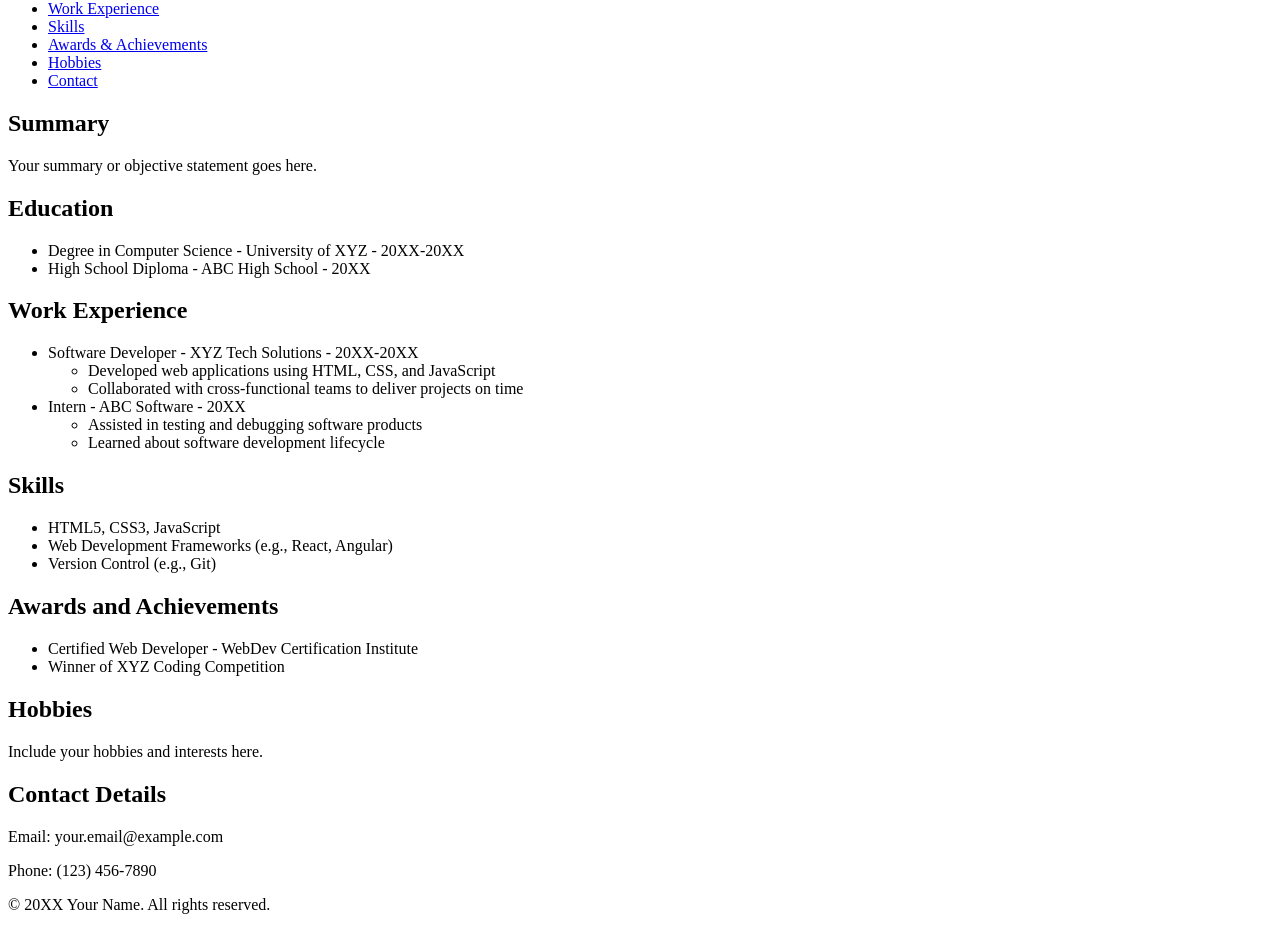
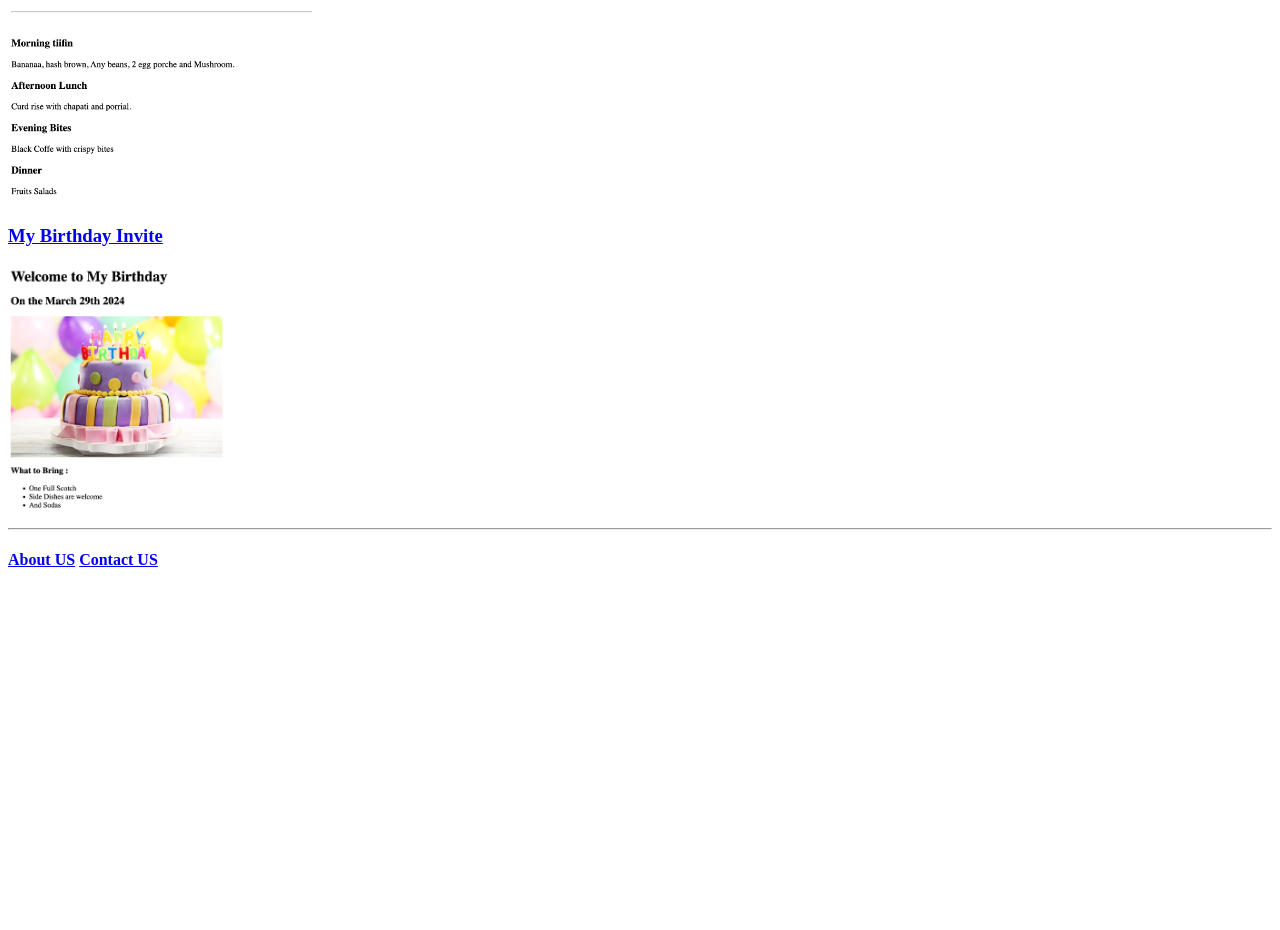
Before and after one commit to csleerayan/html-proj, a plain HTML site: page index.html in a window 1280 px wide. Shown: the part 236-1166 px from the top of the page. After the commit the page ends 826 px from the top, so only its background shows below. Drawn offline with Linux system fonts and the light colour scheme.

Commit message:
Add files via upload

```diff
--- a/index.html
+++ b/index.html
@@ -1,89 +1,36 @@
+<!-- TODO 1: Create the HTML Boilerplate -->
 <!DOCTYPE html>
-<html>
+<html lang="en">
+
 <head>
-  <title>My Resume</title>
+    <meta charset="UTF-8">
+    <meta name="viewport" content="width=device-width, initial-scale=1.0">
+    <title>My First Project</title>
 </head>
+
 <body>
-  <header>
-    <h1>Random Resume</h1>
-    <img src="https://picsum.photos/100" alt="Random Image">
-  </header>
+    <h1> CS Leerayan Portfolio</h1>
+    <h2> I am Web Developer</h2>
+    <hr />
+    <!-- TODO 2: Add Your previous projects' HTML into the public folder -->
+    <h3><a href="./public/Food-ranking.html"> Best FooD for Me</a></h3>
+    <!-- TODO 3: Take screenshots of your project previews and add the images to the images folder -->
+    <img src="./assets/images/BestFoodforme.png" height="250" alt="My Best Food">
 
-  <nav>
-    <ul>
-      <li><a href="#summary">Summary</a></li>
-      <li><a href="#education">Education</a></li>
-      <li><a href="#experience">Work Experience</a></li>
-      <li><a href="#skills">Skills</a></li>
-      <li><a href="#achievements">Awards &amp; Achievements</a></li>
-      <li><a href="#hobbies">Hobbies</a></li>
-      <li><a href="#contact">Contact</a></li>
-    </ul>
-  </nav>
+    <h3><a href="./public/birthday-invite.html"> My Birthday Invite</a></h3>
+    <img src="./assets/images/Mybday.png" height="250" alt=" Birthday invite">
+    <hr>
 
-  <section id="summary">
-    <h2>Summary</h2>
-    <p>Your summary or objective statement goes here.</p>
-  </section>
+    <!-- TODO 4: Add titles/subtitles etc. -->
 
-  <section id="education">
-    <h2>Education</h2>
-    <ul>
-      <li>Degree in Computer Science - University of XYZ - 20XX-20XX</li>
-      <li>High School Diploma - ABC High School - 20XX</li>
-    </ul>
-  </section>
+    <!-- TODO 5: Add a link to the project pages -->
 
-  <section id="experience">
-    <h2>Work Experience</h2>
-    <ul>
-      <li>Software Developer - XYZ Tech Solutions - 20XX-20XX
-        <ul>
-          <li>Developed web applications using HTML, CSS, and JavaScript</li>
-          <li>Collaborated with cross-functional teams to deliver projects on time</li>
-        </ul>
-      </li>
-      <li>Intern - ABC Software - 20XX
-        <ul>
-          <li>Assisted in testing and debugging software products</li>
-          <li>Learned about software development lifecycle</li>
-        </ul>
-      </li>
-    </ul>
-  </section>
+    <!-- TODO 6: Add images to show the project previews
+HINT for TODO 6: You can use the height attribute set to 200 to make the image smaller:
+https://developer.mozilla.org/en-US/docs/Web/HTML/Element/img#attr-height -->
 
-  <section id="skills">
-    <h2>Skills</h2>
-    <ul>
-      <li>HTML5, CSS3, JavaScript</li>
-      <li>Web Development Frameworks (e.g., React, Angular)</li>
-      <li>Version Control (e.g., Git)</li>
-    </ul>
-  </section>
+    <!-- TODO 7: Add the Contact Me and About Me page links -->
+    <h4><a href="./public/about.html">About US</a> <a href="./public/contact.html">Contact US</a></h4>
+</body>
 
-  <section id="achievements">
-    <h2>Awards and Achievements</h2>
-    <ul>
-      <li>Certified Web Developer - WebDev Certification Institute</li>
-      <li>Winner of XYZ Coding Competition</li>
-    </ul>
-  </section>
-
-  <section id="hobbies">
-    <h2>Hobbies</h2>
-    <p>Include your hobbies and interests here.</p>
-  </section>
-
-  <section id="contact">
-    <h2>Contact Details</h2>
-    <p>Email: your.email@example.com</p>
-    <p>Phone: (123) 456-7890</p>
-  </section>
-
-  <footer>
-    <p>&copy; 20XX Your Name. All rights reserved.</p>
-  </footer>
-
-
-</body>
 </html>
```
